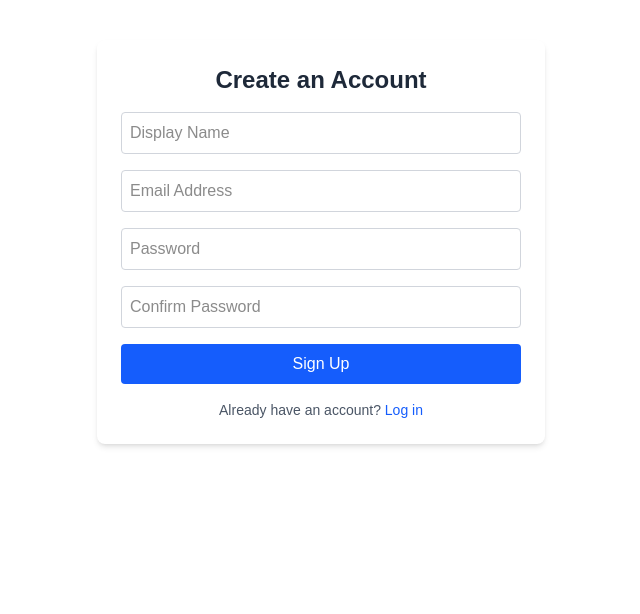
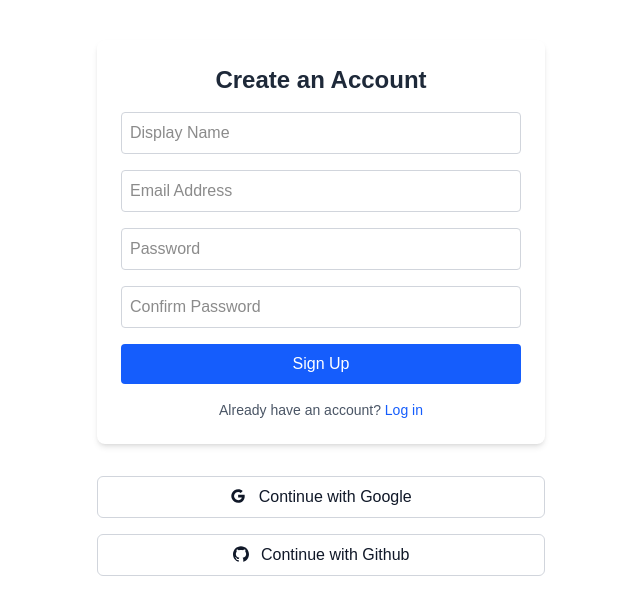
Before and after one commit to felix-wang-0307/ai-ledger-app, a Next.js app: page /auth/signup in a window 1280 px wide. Shown: the top 614 px of the page, without its empty margins (319-959 px from the left). Built offline with nearby package versions, Linux system fonts and the light colour scheme; no server answers; what @ant-design/nextjs-registry would draw is missing.

Commit message:
feat: enhance authentication flow with social login options and UI improvements

```diff
--- a/package.json
+++ b/package.json
@@ -9,6 +9,7 @@
     "lint": "next lint"
   },
   "dependencies": {
+    "@ant-design/icons": "^5.6.1",
     "@ant-design/nextjs-registry": "^1.0.2",
     "@ant-design/x": "^1.2.0",
     "@supabase/ssr": "^0.6.1",
--- a/src/app/auth/components/AuthForm.tsx
+++ b/src/app/auth/components/AuthForm.tsx
@@ -3,7 +3,7 @@
 import { useState } from "react";
 import { supabase } from "@/lib/db";
 import { useRouter } from "next/navigation";
-import clsx from "clsx"; // optional utility for cleaner class conditionals
+import clsx from "clsx";
 
 interface AuthFormProps {
   type: "login" | "signup";
@@ -225,7 +225,7 @@ export default function AuthForm({ type }: AuthFormProps) {
       <button
         type="submit"
         className="w-full bg-blue-600 text-white py-2 rounded hover:bg-blue-700 transition-colors cursor-pointer"
-        disabled={Object.keys(error).length > 0}
+        disabled={Object.values(error).some((e) => e?.trim() !== "")}
       >
         {type === "signup" ? "Sign Up" : "Log In"}
       </button>
--- /dev/null
+++ b/src/app/auth/components/ContinueWith.tsx
@@ -0,0 +1,31 @@
+"use client";
+import { signInWith } from "@/lib/auth";
+import { GoogleOutlined, GithubOutlined, AppleFilled, XOutlined } from "@ant-design/icons";
+
+function getIcon(provider: string) {
+  const className = "text-gray-900";
+  const assets = {
+    google: <GoogleOutlined className={className}/>,
+    github: <GithubOutlined className={className}/>,
+    apple: <AppleFilled className={className}/>,
+    twitter: <XOutlined className={className}/>,
+  }
+  return assets[provider]
+}
+
+export default function ContinueWith({
+  provider,
+}: {
+  provider: "google" | "github" | "apple" | "twitter";
+}) {
+  return (
+    <button
+      type="button"
+      onClick={() => signInWith(provider)}
+      className="mt-4 border border-gray-300 bg-white text-gray-900 hover:bg-gray-200 transition-colors rounded-md px-4 py-2 w-full cursor-pointer"
+    >
+      {getIcon(provider)} <span className="ml-2" />
+      Continue with {provider.charAt(0).toUpperCase() + provider.slice(1)}
+    </button>
+  );
+}
--- a/src/app/auth/login/page.tsx
+++ b/src/app/auth/login/page.tsx
@@ -1,6 +1,21 @@
-
-import AuthForm from '../components/AuthForm'
+import AuthForm from "../components/AuthForm";
+import ContinueWith from "../components/ContinueWith";
 
 export default function LoginPage() {
-  return <AuthForm type="login" />
+  return (
+    <>
+      <div>
+        <AuthForm type="login" />
+      </div>
+      <div className="flex-col items-center justify-between my-4 max-w-md mx-auto gap-1">
+        {["google", "github"].map(
+          (
+            provider: any // TODO: add more providers
+          ) => (
+            <ContinueWith provider={provider} key={provider} />
+          )
+        )}
+      </div>
+    </>
+  );
 }
--- a/src/app/auth/signup/page.tsx
+++ b/src/app/auth/signup/page.tsx
@@ -1,5 +1,19 @@
-import AuthForm from '../components/AuthForm'
+import AuthForm from "../components/AuthForm";
+import ContinueWith from "../components/ContinueWith";
 
 export default function SignupPage() {
-  return <AuthForm type="signup" />
+  return (
+    <>
+      <AuthForm type="signup" />
+      <div className="flex-col items-center gap-1 my-4 max-w-md mx-auto">
+        {["google", "github"].map(
+          (
+            provider: any // TODO: add more providers
+          ) => (
+            <ContinueWith provider={provider} key={provider} />
+          )
+        )}
+      </div>
+    </>
+  );
 }
--- a/src/lib/auth.ts
+++ b/src/lib/auth.ts
@@ -15,6 +15,13 @@ export async function signIn(email: string, password: string) {
   return data;
 }
 
+export async function signInWith(provider: 'google' | 'github' | 'apple' | 'twitter') {
+  const { error } = await supabase.auth.signInWithOAuth({
+    provider
+  });
+  if (error) console.error(`Error signing in with ${provider}:`, error);
+}
+
 export async function signOut() {
   await supabase.auth.signOut();
 }
```
Also changed, not shown: 1 other file (tests, documents, lock files or other folders).
